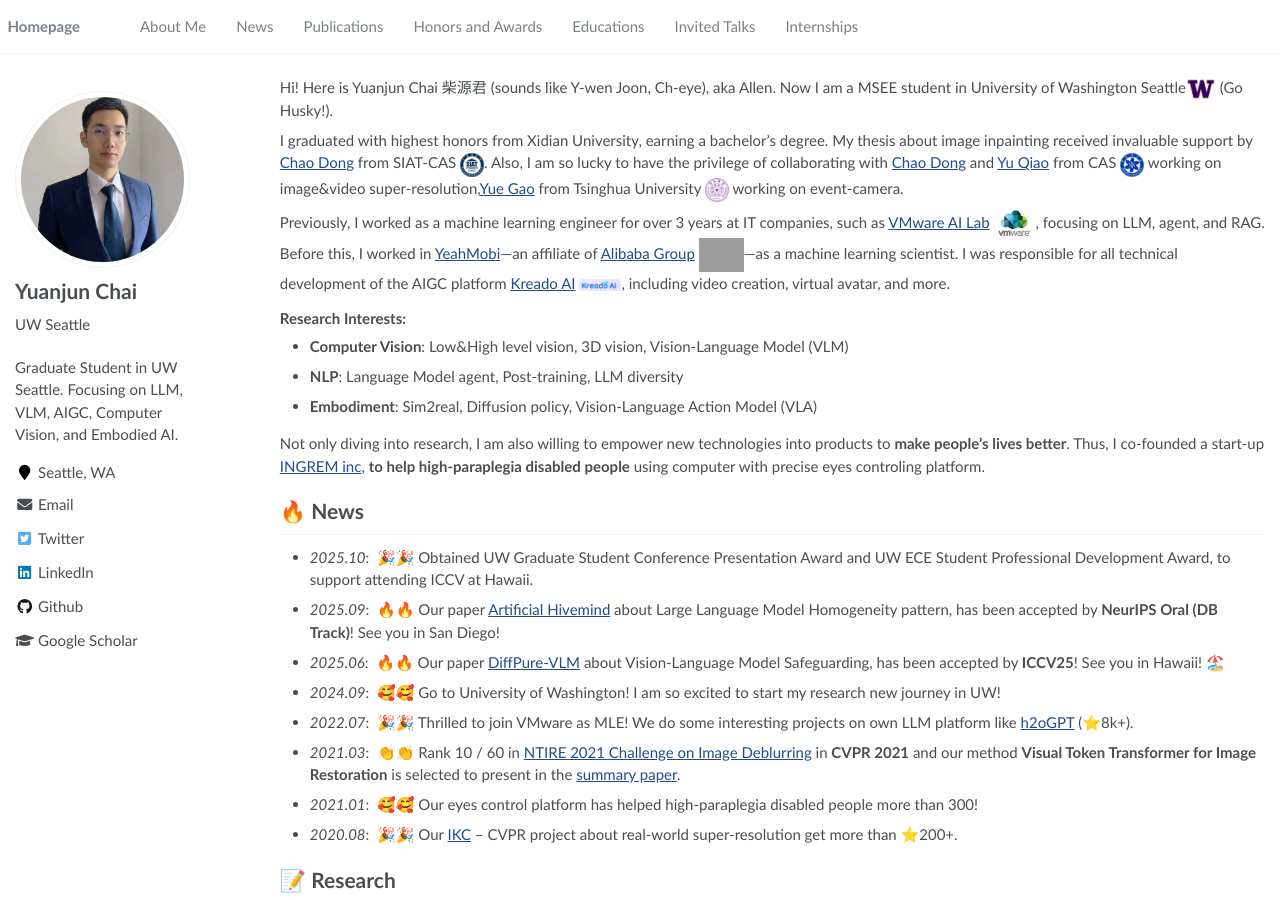
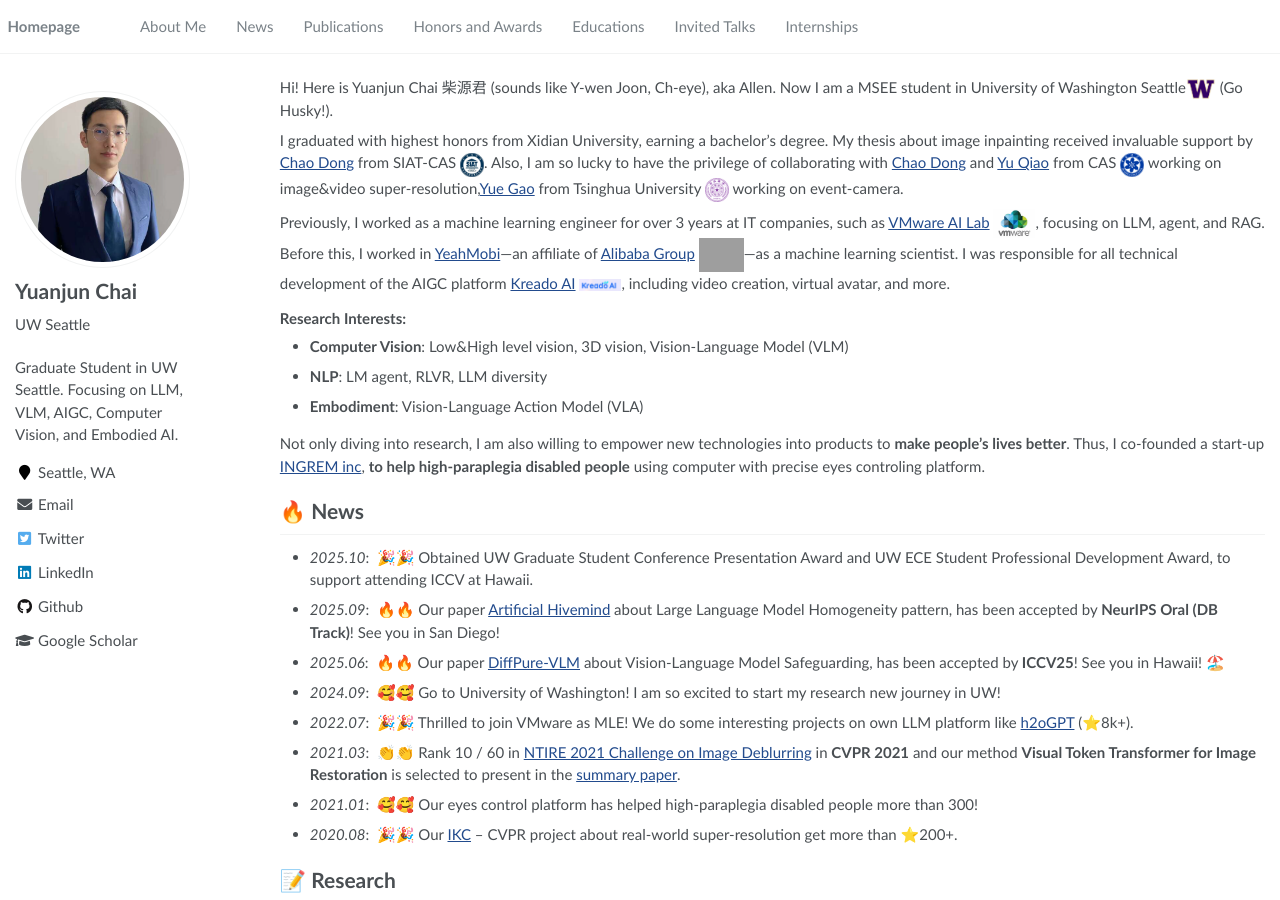
Before and after one commit to yuanjunchai/yuanjunchai.github.io, a Jekyll site: the page built from _pages/about.md, in a window 1280 px wide and 900 px high. Built offline with Jekyll 4.4.1, drawn with Linux system fonts in a browser that asks for light colours; formulas are drawn with MathJax 3; grey boxes are pictures that could not be loaded.

Commit message:
update pic

```diff
--- a/_pages/about.md
+++ b/_pages/about.md
@@ -40,8 +40,8 @@
 <!-- - **Virtual Avatar**: 2D&3D talking face generation, voice generation, custom character -->
 <!-- - **AI in healthcare**: medical image, medical VLM -->
 - **Computer Vision**: Low&High level vision, 3D vision, Vision-Language Model (VLM)
-- **NLP**: Language Model agent, Post-training, LLM diversity
-- **Embodiment**: Sim2real, Diffusion policy, Vision-Language Action Model (VLA)
+- **NLP**: LM agent, RLVR, LLM diversity
+- **Embodiment**: Vision-Language Action Model (VLA)
 
 <!-- By the way, with strong research and industry experience, I decide to **seek for a PhD position**.  -->
 Not only diving into research, I am also willing to empower new technologies into products to **make people's lives better**. Thus, I co-founded a start-up [INGREM inc](https://gazerecorder.com/gazepointer/), **to help high-paraplegia disabled people** using computer with precise eyes controling platform.
```
